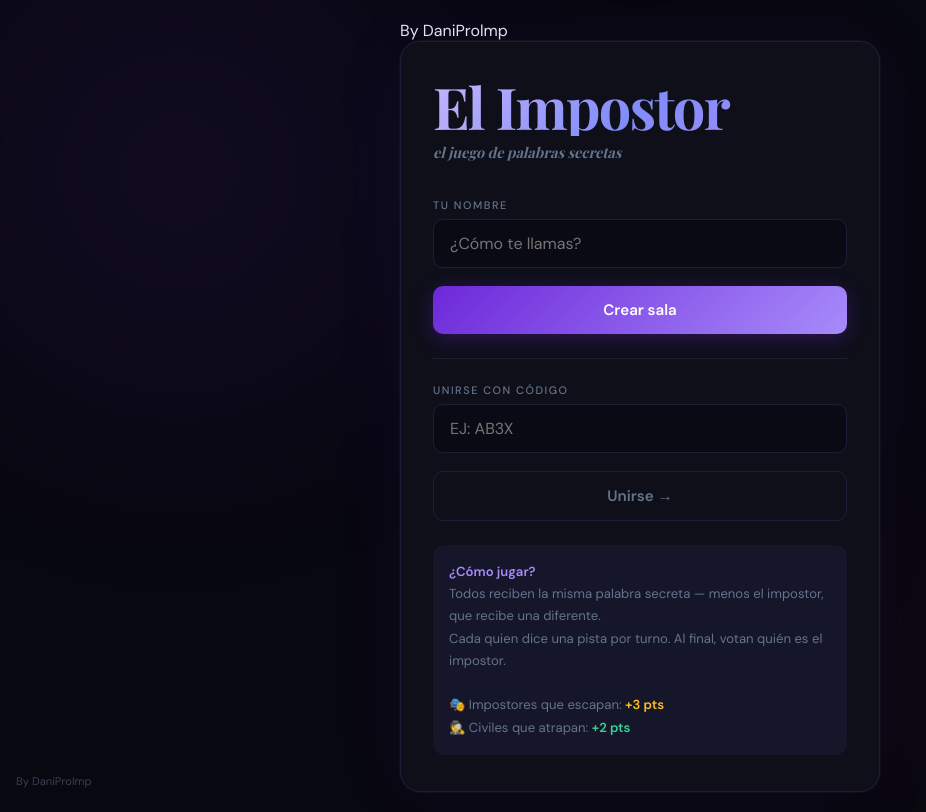
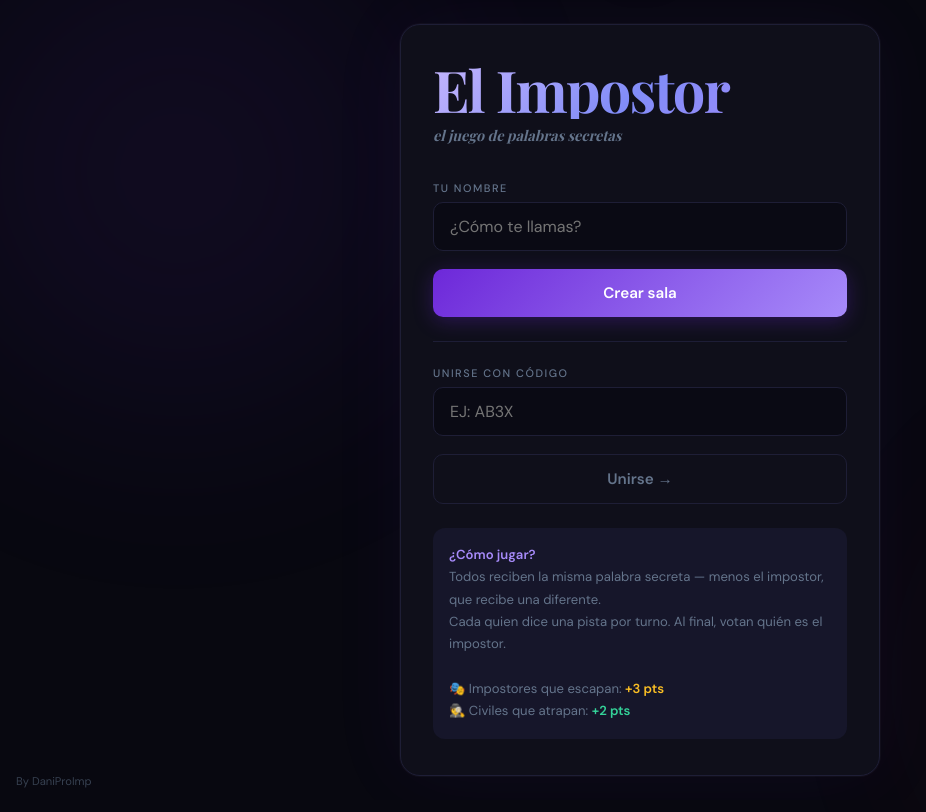
Before and after one commit to DaniProlmp/el-impostor, a website: page public/index.html in a window 1280 px wide. Shown: the whole page, without its empty margins (0-926 px from the left). Drawn offline with nearby package versions, Linux system fonts and the light colour scheme; a web font is replaced by a local one.

Commit message:
Update index.html

```diff
--- a/public/index.html
+++ b/public/index.html
@@ -443,10 +443,6 @@
 </head>
 <body>
 <div id="toast"></div><div id="app">
-
-  <div id="toast"></div>
-<div class="credits">By DaniProlmp</div>
-<div id="app">
 
   <!-- ══ HOME ══════════════════════════════════════════════════════════════ -->
   <div class="screen active" id="screen-home">
```
